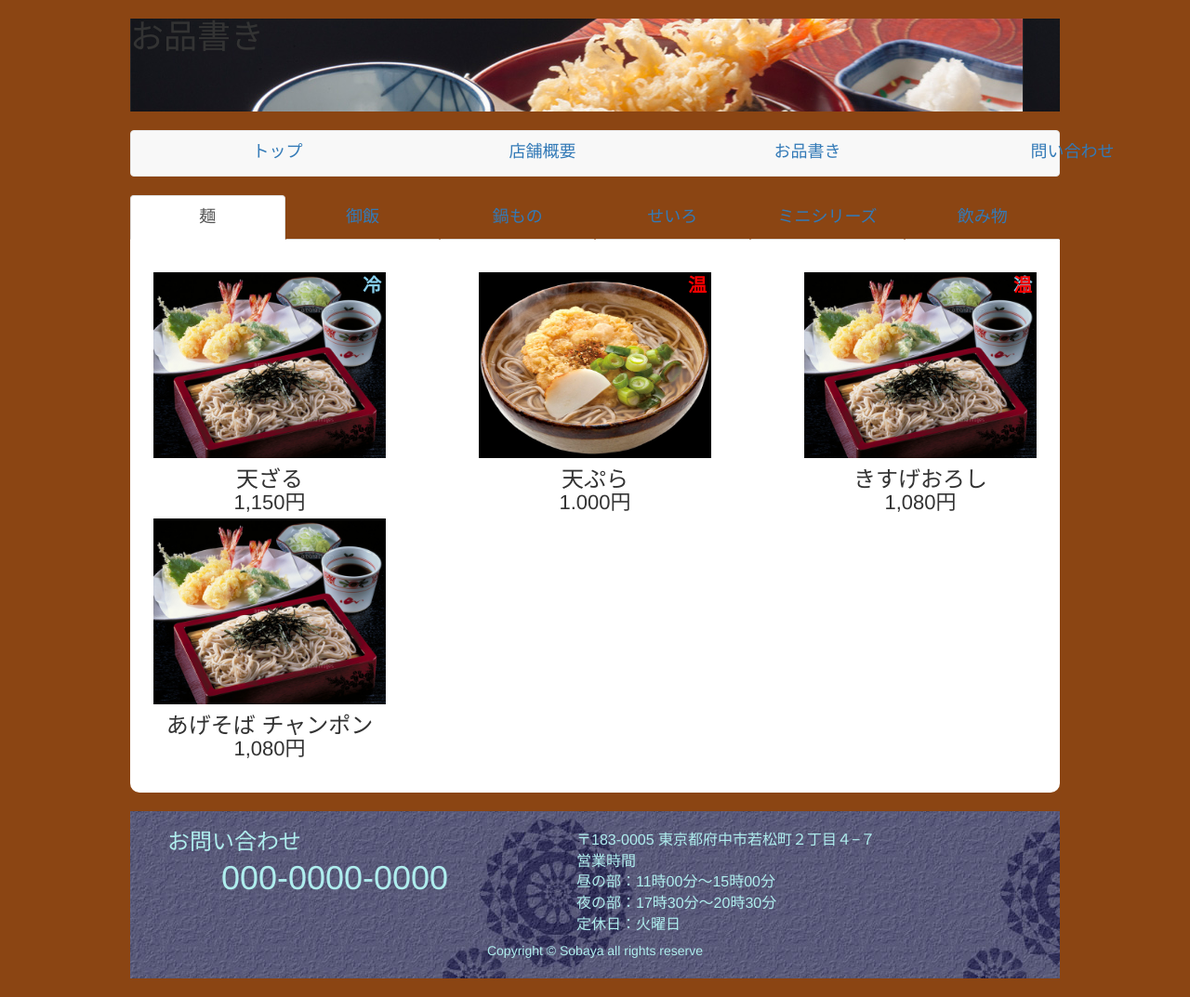
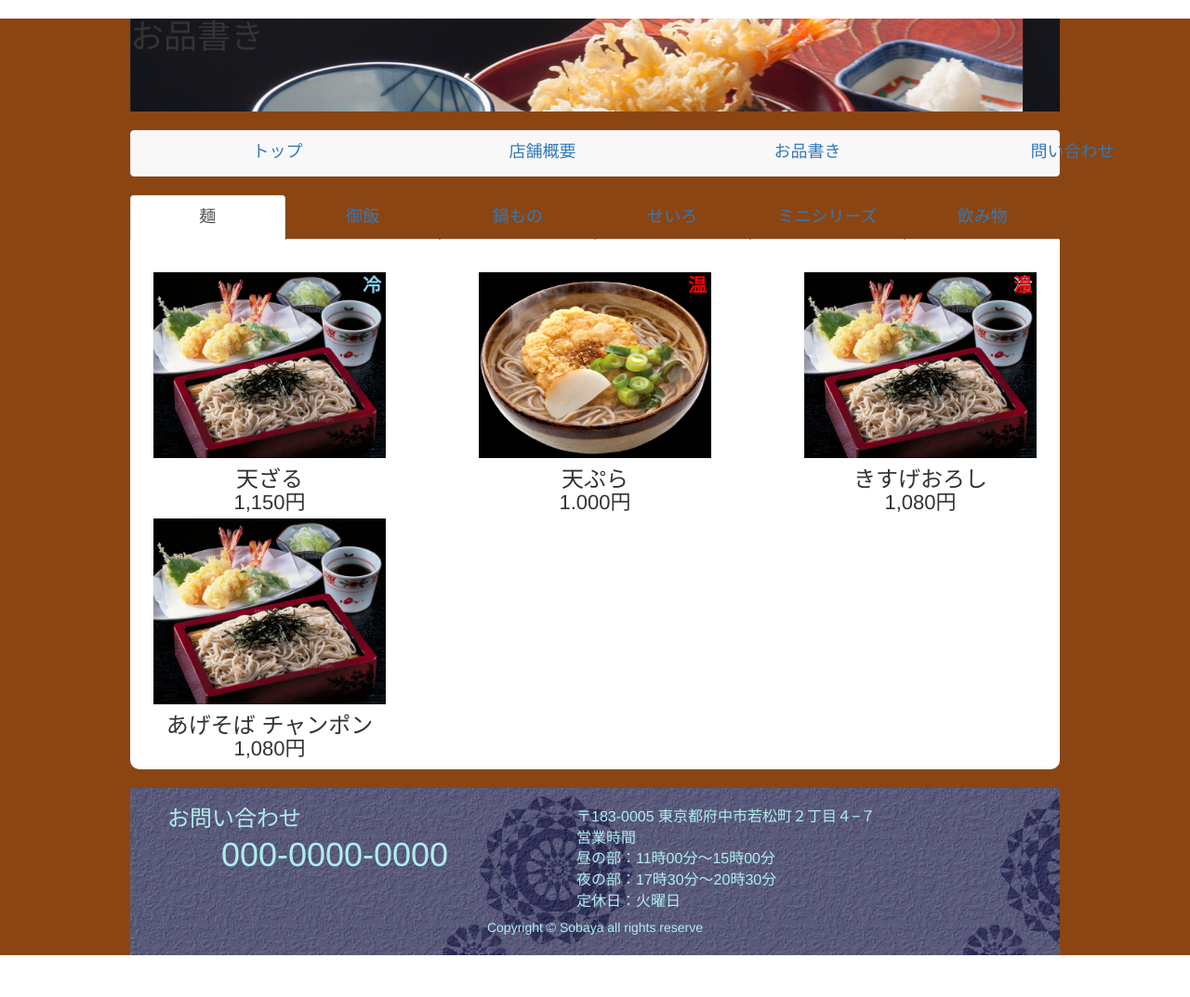
Before and after one commit to mikanyo-guruto/sobaya, a PHP site: page /menu.html in a window 1280 px wide. Shown: the whole page at 93% size. After the commit the page ends 1028 px from the top, so only its background shows below. Run offline with PHP 8.4, Linux system fonts and the light colour scheme.

Commit message:
menuの修正

```diff
--- a/css/menu/style.css
+++ b/css/menu/menu.css
@@ -8,13 +8,12 @@ p,h2,h3,h4 {
 }
 
 /*---mainコンテンツ---*/
-body{
-	background-color: #8B4513;
+.wrap {
+    background-color: #8B4513;
 }
-
 .main {
+    height: auto;
 	width: 1000px;
-	height: auto;
 }
 
 .header {
@@ -36,7 +35,6 @@ nav {
 	border-radius: 0 0 10px 10px / 0 0 10px 10px;
 	overflow: hidden;
 	padding: 15px 25px;
-	padding-bottom: 40px;
 }
 .menu_contents li {
 	float: left;
--- a/index.html
+++ b/index.html
@@ -4,7 +4,7 @@
 <meta charset="UTF-8">
 
 <link rel="stylesheet" type="text/css" href="css/bootstrap.min.css">
-<link rel="stylesheet" type="text/css" href="css/index.css">
+<link rel="stylesheet" type="text/css" href="css/index/index.css">
 <link rel="stylesheet" type="text/css" href="css/common.css">
 
 </head>
--- a/menu.html
+++ b/menu.html
@@ -3,15 +3,15 @@
 <title></title>
 <meta charset="UTF-8">
 <link rel="stylesheet" type="text/css" href="css/bootstrap.min.css">
-<link rel="stylesheet" type="text/css" href="css/menu/style.css">
+<link rel="stylesheet" type="text/css" href="css/menu/menu.css">
 <link rel="stylesheet" type="text/css" href="css/common.css">
 
 </head>
 
 
 <body>
+<div class="wrap">
     <div class="main">
-
         <div class="header">
             <h1>お品書き</h1>
         </div>
@@ -62,6 +62,7 @@
                            </li>
                     </ul>
                 </div>
+
                 <div class="tab-pane gade" id="gohan">
                         <ul>
                            <li><p>iiida</p></li>
@@ -69,6 +70,7 @@
                            <li><p>あああ</p></li>
                         </ul>
                     </div>
+
                 <div class="tab-pane gade" id="nabe">
                         <ul>
                            <li><p>ああdaあ</p></li>
@@ -91,15 +93,13 @@
                            <li><p>あああ</p></li>
                         </ul>
                     </div>
+
                 <div class="tab-pane gade" id="drink">
                         <ul>
                            <li><p>あああ</p></li>
                            <li><p>あああ</p></li>
                            <li><p>あああ</p></li>
                         </ul>
-                </div>
-
-
                     </div>
             </div>
         </div>
@@ -121,6 +121,7 @@
             <p class="copy">Copyright &copy; Sobaya all rights reserve</p>
         </div>
     </div>
+</div>
 <script type="text/javascript" src="./js/jquery-2.1.4.min.js"></script>
 <script type="text/javascript" src="./js/bootstrap.min.js"></script>
 </body>
```
Also changed, not shown: css/index/index.css (renamed from css/index.css). Lines whose indentation alone changed are shown as unchanged.
